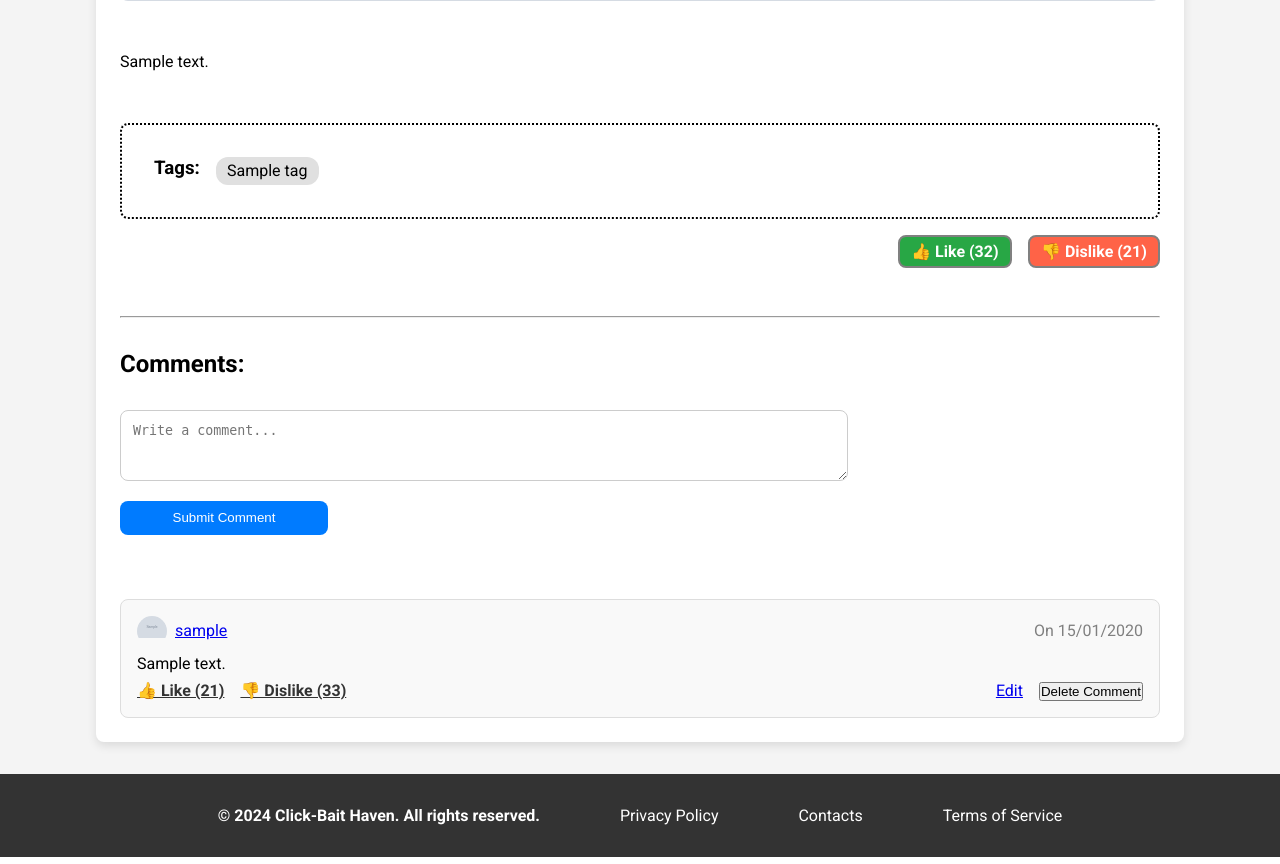
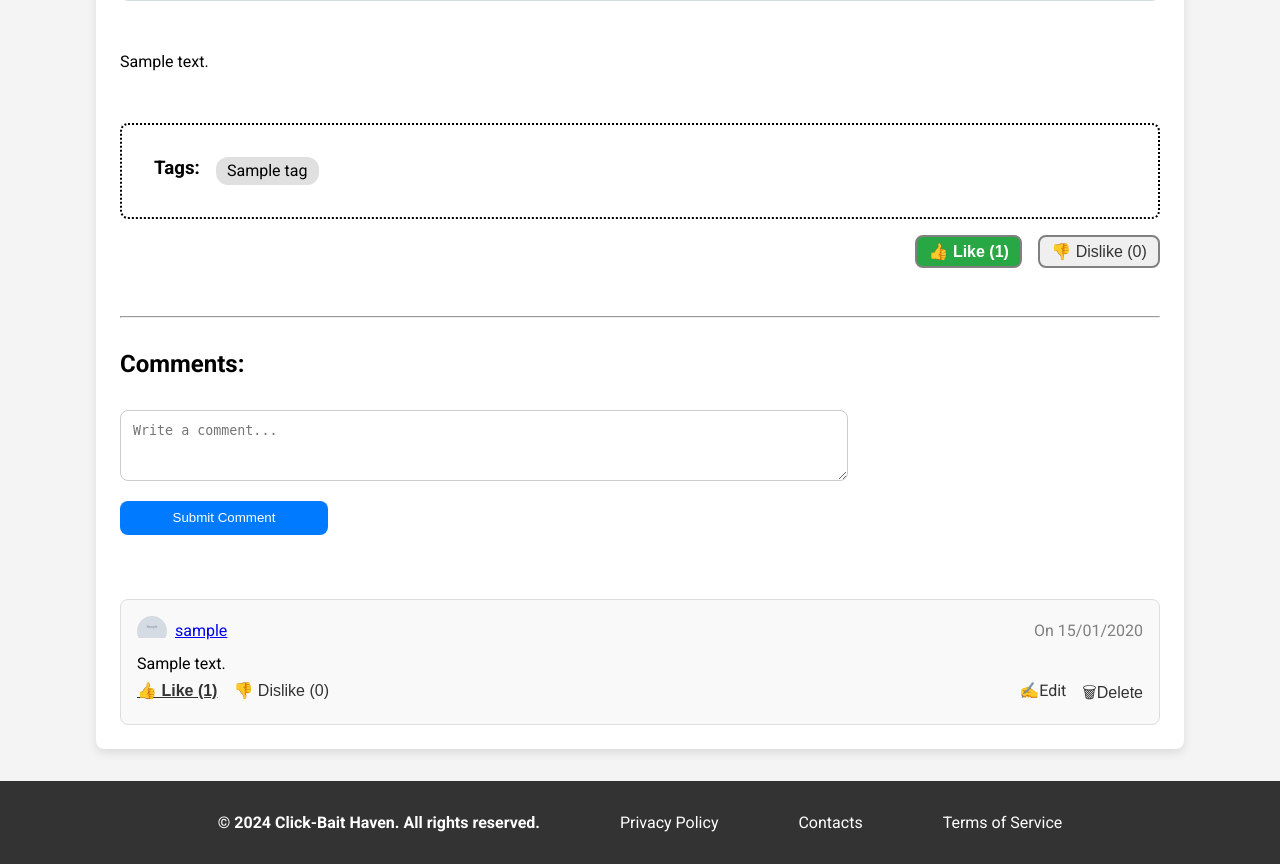
Before and after one commit to VenomRevenge/Click-Bait-Haven, a Django app: page /articles/1/ in a window 1280 px wide. Shown: the part 1092-1956 px from the top of the page. Run offline with Django 4.2, Linux system fonts and the light colour scheme; a user stored in the database is signed in; tables that the repository leaves empty hold one stand-in row (values such as "Sample post"); grey boxes marked "Sample" are stand-in pictures; data that the repository does not hold is empty; some libraries are stand-ins or nearby versions; some web fonts are replaced.

Commit message:
feat: article likes/dislikes functionality, more query optimization, styling fixes, this whole functionality with comments/likes/dislikes is now DONE

```diff
--- a/articles/urls.py
+++ b/articles/urls.py
@@ -1,5 +1,5 @@
 from django.urls import path, include
-from articles.views import ArticleCreate, article_search, article_view, delete_comment, edit_comment, post_comment
+from articles.views import ArticleCreate, article_search, article_view, delete_comment, edit_comment, post_comment, react_to_article, react_to_comment
 
 
 urlpatterns = [
@@ -7,10 +7,12 @@ urlpatterns = [
     path('create/', ArticleCreate.as_view(), name='article_create'),
     path('<int:pk>/', include([
         path('', article_view, name='article'),
+        path('react/', react_to_article, name='article_react'),
         path('comment/', include([
             path('post-comment/', post_comment, name='post_comment'),
             path('<int:comment_pk>/edit-comment/', edit_comment, name='edit_comment'),
             path('<int:comment_pk>/delete-comment/', delete_comment, name='delete_comment'),
+            path('<int:comment_pk>/react/', react_to_comment, name='comment_react'),
         ]))
     ]))
 ]
--- a/articles/views.py
+++ b/articles/views.py
@@ -7,8 +7,9 @@ from django.http import Http404
 from django.db.models import Prefetch
 from django.core.exceptions import PermissionDenied
 from django.core.paginator import Paginator
+from articles.field_choices import ReactionChoices
 from articles.forms import ArticleCreateForm, ArticleSearchForm, CommentEditForm
-from articles.models import Article, Comment
+from articles.models import Article, ArticleReaction, Comment, CommentReaction
 from profiles.helpers import has_confirmed_journalist_perms, is_admin_staff_mod, is_profile_owner_or_permission
 
 
@@ -41,23 +42,32 @@ class ArticleCreate(LoginRequiredMixin, CreateView):
 def article_view(request, pk):
 
     user = request.user
-    article = Article.objects.prefetch_related(
+    # im not gonna lie its 2 AM im trying to optimize queries and this way less queries appear on the log
+    # so im probably doing something right
+    article_query = Article.objects.prefetch_related(
         Prefetch(
             'comments',
-            queryset=Comment.objects.select_related('author'),
+            queryset=Comment.objects.select_related('author').prefetch_related(
+                Prefetch(
+                    'reactions',
+                    queryset=CommentReaction.objects.filter(profile=user.profile) if user.is_authenticated else CommentReaction.objects.none(),
+                    to_attr='user_reactions'
+                )
+            ),
             to_attr='prefetched_comments'
         ),
         'tags'
     ).select_related('author').filter(pk=pk)
 
-    if not article:
+    if not article_query:
         raise Http404
 
-    article = article[0]
+    article = article_query[0]
     author = article.author
     tags = article.tags.all()
     approval_phase = False
     is_deleted_article = False
+    user_reaction = None
 
     # only superusers can view soft-deleted articles
     if article.deleted_at and not user.is_superuser:
@@ -75,11 +85,15 @@ def article_view(request, pk):
     elif not article.is_approved:
         approval_phase = True
 
-    comments = article.comments.all()
+    # this returns Like or Dislike or None
+    if user.is_authenticated:
+        user_reaction = article.reactions.filter(profile=user.profile).first()
+
+    comments = article.prefetched_comments
 
     for comment in comments:
         comment.is_author_or_has_perms = is_profile_owner_or_permission(user, comment.author)
-
+        comment.user_reaction = comment.user_reactions[0] if comment.user_reactions else None
 
     context = {
         'author': author,
@@ -88,6 +102,7 @@ def article_view(request, pk):
         'approval_phase': approval_phase,
         'is_deleted_article': is_deleted_article,
         'edit_button': is_profile_owner_or_permission(user, author),
+        'user_reaction': user_reaction,
         'comments': comments,
     }
     return render(request, 'articles/article.html', context)
@@ -135,6 +150,81 @@ def article_search(request):
         'form': form,
     }
     return render(request, 'articles/article-search.html', context)
+
+@login_required
+def react_to_article(request, pk):
+    article = get_object_or_404(Article, pk=pk)
+    profile = request.user.profile
+    url = f"{reverse('article', kwargs={'pk':pk})}#reactions"
+    reaction_type = request.POST.get('reaction_type', None)
+
+    # soft-deleted articles cannot be reacted on
+    if article.deleted_at:
+        raise Http404
+
+    # non-approved or rejected articles cannot be reacted on
+    elif not article.is_approved:
+        raise PermissionDenied
+
+    # if any of these checks passes then either someone tried to enter the
+    # form action url without a post request or tampering with the payload
+    # to see for potential bugs, Im just redirecting him back to the article, lol
+    elif not reaction_type or request.method != 'POST':
+        return redirect(url)
+    elif reaction_type not in [choice[0] for choice in ReactionChoices.choices]:
+        return redirect(url)
+
+    reaction, is_created = ArticleReaction.objects.get_or_create(profile=profile, article=article)
+
+    # if the same reaction exists then remove it
+    if not is_created and reaction.reaction_type == reaction_type:
+        reaction.delete()
+    # if this passes then either user wants to change his reaction or
+    # its the first time hes reacting to the article
+    else:
+        reaction.reaction_type = reaction_type
+        reaction.save()
+
+    return redirect(url)
+
+
+@login_required
+def react_to_comment(request, pk, comment_pk):
+    article = get_object_or_404(Article, pk=pk)
+    comment = get_object_or_404(Comment, pk=comment_pk)
+
+    profile = request.user.profile
+    url = f"{reverse('article', kwargs={'pk':pk})}#comment{comment_pk}"
+    reaction_type = request.POST.get('reaction_type', None)
+
+    # soft-deleted articles' comments cannot be reacted on
+    if article.deleted_at:
+        raise Http404
+    # non-approved or rejected articles' comments cannot be reacted on
+    elif not article.is_approved:
+        raise PermissionDenied
+
+    # if any of these checks passes then either someone tried to enter the
+    # form action url without a post request or tampering with the payload
+    # to see for potential bugs, Im just redirecting him back to the article, lol
+    elif not reaction_type or request.method != 'POST':
+        return redirect(url)
+    elif reaction_type not in [choice[0] for choice in ReactionChoices.choices]:
+        return redirect(url)
+
+    reaction, is_created = CommentReaction.objects.get_or_create(profile=profile, comment=comment)
+
+    # if the same reaction exists then remove it
+    if not is_created and reaction.reaction_type == reaction_type:
+        reaction.delete()
+    # if this passes then either user wants to change his reaction or
+    # its the first time hes reacting to the article
+    else:
+        reaction.reaction_type = reaction_type
+        reaction.save()
+
+    return redirect(url)
+
 
 @login_required
 def post_comment(request, pk):
--- a/static/styles/article.css
+++ b/static/styles/article.css
@@ -113,6 +113,8 @@ main {
     text-decoration: none;
     color: #333;
     border: 2px solid grey;
+    font-size: 1rem;
+    cursor: pointer;
 }
 
 .reaction-btn.liked {
@@ -208,14 +210,28 @@ main {
     gap: 1rem;
 }
 
-.comment-like, .comment-dislike, .comment-report {
+.comment-like, .comment-dislike, .comment-edit, .comment-delete {
     text-decoration: none;
     color: #333;
+    cursor: pointer;
+    background: none;
+    border: none;
+    outline: none;
+    box-shadow: none;
+    font-size: 1rem;
 }
 
 .comment-like.liked, .comment-dislike.disliked {
     font-weight: bold;
     text-decoration: underline;
+}
+
+.comment-edit:hover {
+    color: #007bff;
+}
+
+.comment-delete:hover {
+    color:red
 }
 
 .overlay {
--- a/templates/articles/article.html
+++ b/templates/articles/article.html
@@ -97,15 +97,34 @@
                 </div>
 
                 {% if article.is_approved or is_deleted_article %}
-                    <div class="article-reactions" id="reactions">
-                        <a href="" class="reaction-btn liked">
-                            👍 Like (32)
-                        </a>
-                        <a href="" class="reaction-btn disliked">
-                            👎 Dislike (21)
-                        </a>
-                    </div>
+                    {% if user.is_authenticated %}
+                        <div class="article-reactions" id="reactions">
+                            <form action="{% url 'article_react' article.pk %}" method="post">
+                                <input type="hidden" name="reaction_type" value="Like">
+                                {% csrf_token %}
+                                <button type="submit" class="reaction-btn {% if user_reaction and user_reaction.reaction_type == 'Like' %}liked{% endif %}">
+                                    👍 Like ({{ article.likes }})
+                                </button>
+                            </form>
+                            <form action="{% url 'article_react' article.pk %}" method="post">
+                                <input type="hidden" name="reaction_type" value="Dislike">
+                                {% csrf_token %}
+                                <button type="submit" class="reaction-btn {% if user_reaction and user_reaction.reaction_type == 'Dislike' %}disliked{% endif %}">
+                                    👎 Dislike ({{ article.dislikes }})
+                                </button>
+                            </form>
 
+                        </div>
+                    {% else %}
+                        <div class="article-reactions" id="reactions">
+                            <a href="{% url 'article_react' article.pk %}" class="reaction-btn">
+                                👍 Like ({{ article.likes }})
+                            </a>
+                            <a href="{% url 'article_react' article.pk %}" class="reaction-btn">
+                                👎 Dislike ({{ article.dislikes }})
+                            </a>
+                        </div>
+                    {% endif %}
                     <div class="comments-section">
                         <hr>
                         <h2>Comments:</h2>
@@ -129,7 +148,7 @@
 
                             {% for comment in comments %}
 
-                                <div class="comment">
+                                <div class="comment" id="comment{{ comment.pk }}">
                                     <div class="comment-user-info">
                                         {% if comment.author.profile_picture %}
                                             <div class="comment-user-profile-picture">
@@ -147,22 +166,31 @@
                                         {{ comment.content }}
                                     </p>
                                     <div class="comment-actions">
-                                        <a href=""
-                                        class="comment-like liked">
-                                            👍 Like (21)
-                                        </a>
-                                        <a href=""
-                                        class="comment-dislike disliked">
-                                            👎 Dislike (33)
-                                        </a>
+                                        <form action="{% url 'comment_react' article.pk comment.pk %}" method="post">
+                                            {% csrf_token %}
+                                            <input type="hidden" name="reaction_type" value="Like">
+                                            <button type="submit"
+                                                class="comment-like {% if comment.user_reaction and comment.user_reaction.reaction_type == 'Like' %}liked{% endif %}">
+                                                👍 Like ({{ comment.likes }})
+                                            </button>
+                                        </form>
+                                        <form action="{% url 'comment_react' article.pk comment.pk %}" method="post">
+                                            {% csrf_token %}
+                                            <input type="hidden" name="reaction_type" value="Dislike">
+                                            <button type="submit"
+                                                class="comment-dislike {% if comment.user_reaction and comment.user_reaction.reaction_type == 'Dislike' %}disliked{% endif %}">
+                                                👎 Dislike ({{ comment.dislikes }})
+                                            </button>
+                                        </form>
+
                                         {% if comment.is_author_or_has_perms %}
                                             {% if not article.deleted_at %}
                                                 <a href="{% url 'edit_comment' article.pk comment.pk %}"
-                                                class="comment-edit" style="margin-left: auto;">Edit</a>
+                                                class="comment-edit" style="margin-left: auto;">✍Edit</a>
                                             {% endif %}
                                             <form action="{% url 'delete_comment' article.pk comment.pk %}" method="post">
                                                 {% csrf_token %}
-                                                <button>Delete Comment</button>
+                                                <button class="comment-delete">🗑Delete</button>
                                             </form>
                                         {% endif %}
                                     </div>
@@ -175,7 +203,7 @@
 
                             {% for comment in comments %}
 
-                                <div class="comment">
+                                <div class="comment" id="comment{{ comment.pk }}">
                                     <div class="comment-user-info">
                                         {% if comment.author.profile_picture %}
                                             <div class="comment-user-profile-picture">
@@ -193,13 +221,13 @@
                                         {{ comment.content }}
                                     </p>
                                     <div class="comment-actions">
-                                        <a href=""
+                                        <a href="{% url 'comment_react' article.pk comment.pk %}"
                                         class="comment-like">
-                                            👍 Like (21)
+                                            👍 Like ({{ comment.likes }})
                                         </a>
-                                        <a href=""
+                                        <a href="{% url 'comment_react' article.pk comment.pk %}"
                                         class="comment-dislike">
-                                            👎 Dislike (33)
+                                            👎 Dislike ({{ comment.dislikes }})
                                         </a>
                                     </div>
                                 </div>
```
Also changed, not shown: click_bait_haven/settings.py (+17 -17 lines).
